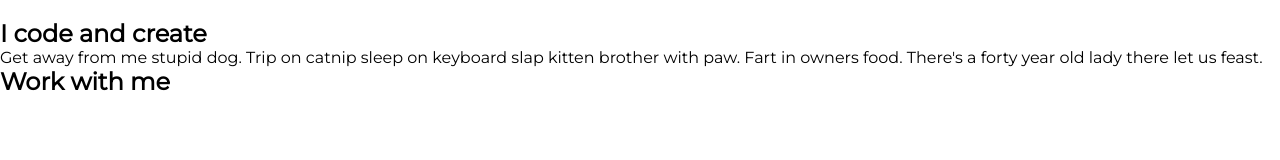
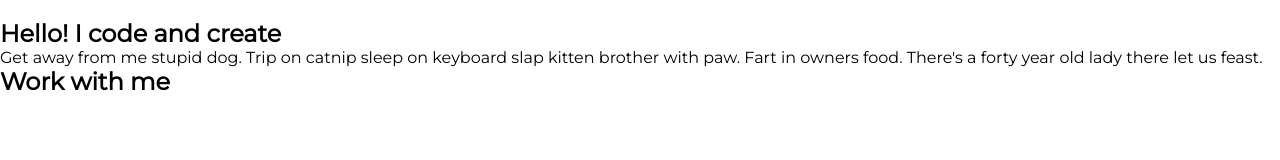
Before and after one commit to kolkri/technigo-s22-week3, a plain HTML site: page index.html in a window 1280 px wide. Drawn offline with Linux system fonts and the light colour scheme.

Commit message:
Small text-changes

```diff
--- a/index.html
+++ b/index.html
@@ -19,7 +19,7 @@
 
     <!-- This is the hero-section -->
     <section class="hero">
-        <h1>I code and create</h1>
+        <h1><span class="">Hello!</span> I code and create</h1>
     </section>
 
     <!-- Here we have a small text-section -->
```
